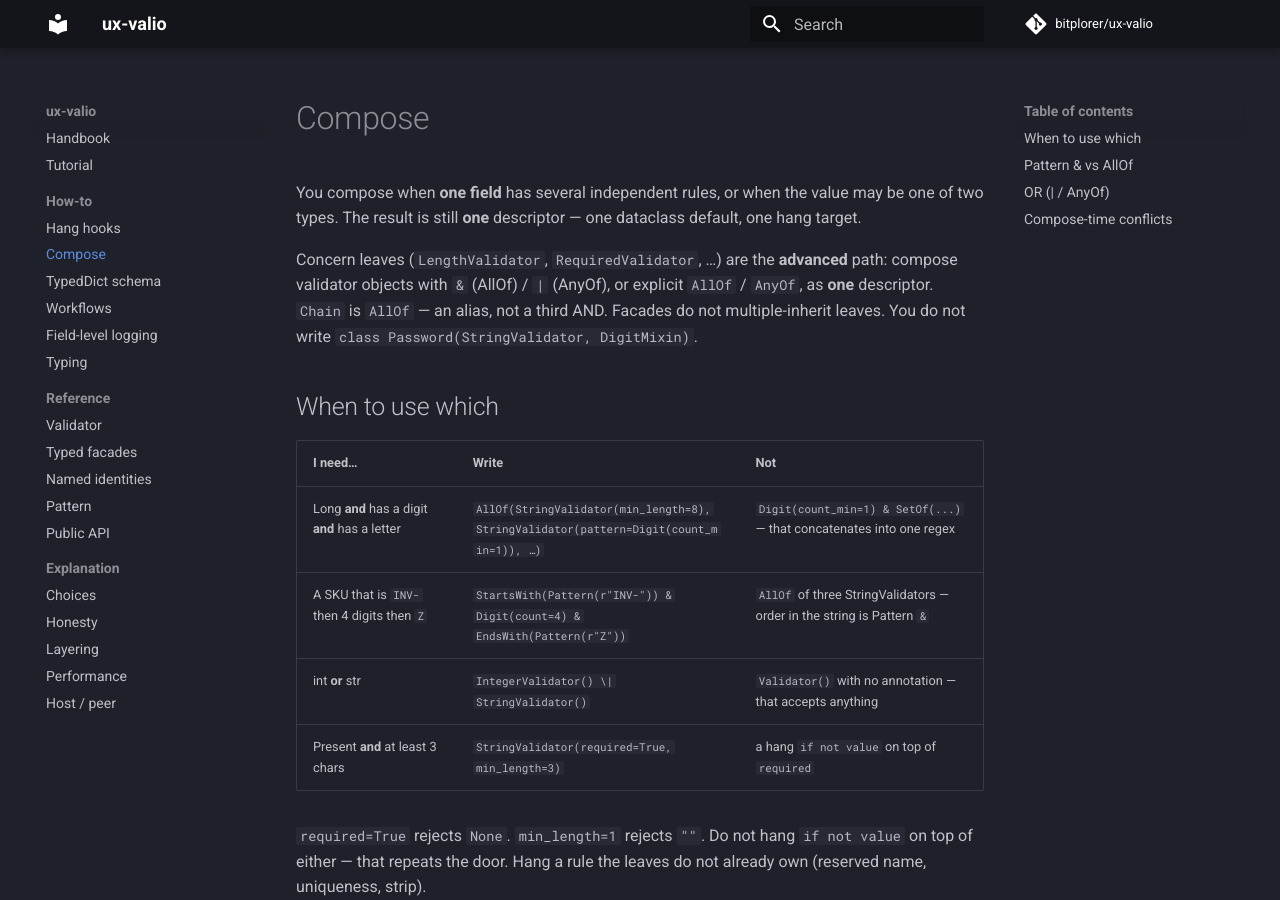
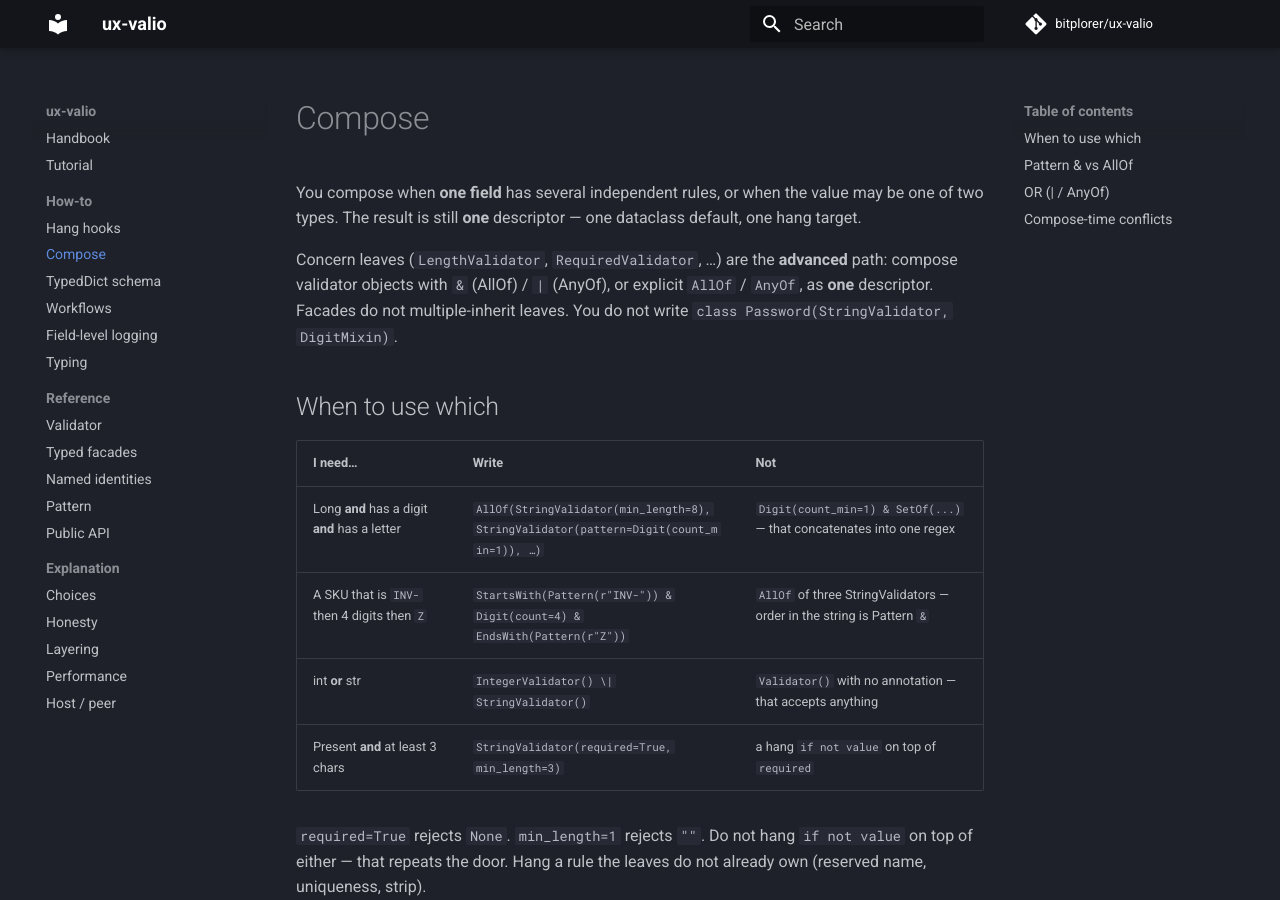
Before and after one commit to bitplorer/ux-valio, an MkDocs documentation site: the page built from docs/how-to/compose.md, in a window 1280 px wide and 900 px high. Built offline with MkDocs 1.6.1 and Material for MkDocs 9.7.7, drawn with Linux system fonts in a browser that asks for light colours; comment, search, counter and statistics services are not loaded.

Commit message:
drop unused Chain alias; compose is AllOf / AnyOf / & / |
Chain was AllOf. Nothing in the library needed a second AND name.
Removed from the public surface, docs, AGENTS, and alias-only tests.

```diff
--- a/docs/how-to/compose.md
+++ b/docs/how-to/compose.md
@@ -6,9 +6,9 @@ descriptor — one dataclass default, one hang target.
 
 Concern leaves (`LengthValidator`, `RequiredValidator`, …) are the
 **advanced** path: compose validator objects with `&` (AllOf) / `|`
-(AnyOf), or explicit `AllOf` / `AnyOf`, as **one** descriptor. `Chain`
-is `AllOf` — an alias, not a third AND. Facades do not multiple-inherit
-leaves. You do not write `class Password(StringValidator, DigitMixin)`.
+(AnyOf), or explicit `AllOf` / `AnyOf`, as **one** descriptor. Facades
+do not multiple-inherit leaves. You do not write
+`class Password(StringValidator, DigitMixin)`.
 
 ## When to use which
 
--- a/ux_valio/__init__.py
+++ b/ux_valio/__init__.py
@@ -103,8 +103,8 @@ from ux_valio.pattern import (
 from ux_valio.validators import (
     AllOf,
     AnyOf,
-    Chain,
     ChoiceValidator,
+
     LengthValidator,
     MaxLengthValidator,
     MaxValueValidator,
@@ -133,7 +133,6 @@ __all__ = [
     "CanadianSINValidator",
     "CAPostalCodeValidator",
     "CardExpiryValidator",
-    "Chain",
     "ChoiceValidator",
     "CINValidator",
     "CLABEValidator",
```
Also changed, not shown: AGENTS.md (+2 -1 lines), CHANGELOG.md (+3 -0 lines), README.md (+4 -3 lines), docs/explanation/choices.md (+1 -1 lines), docs/reference/api.md (+1 -1 lines), docs/tutorial.md (+1 -1 lines), 6 other files.
